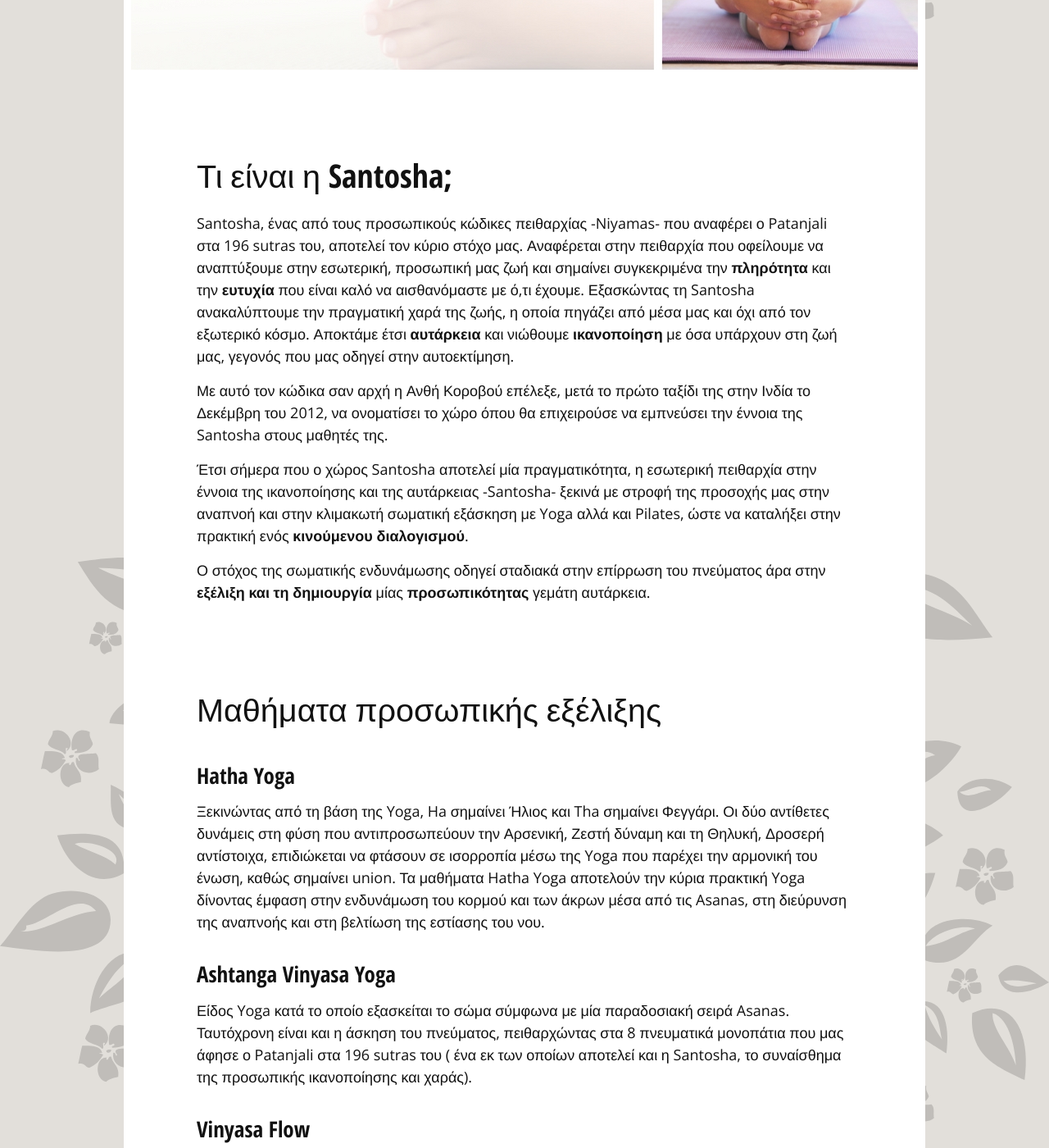
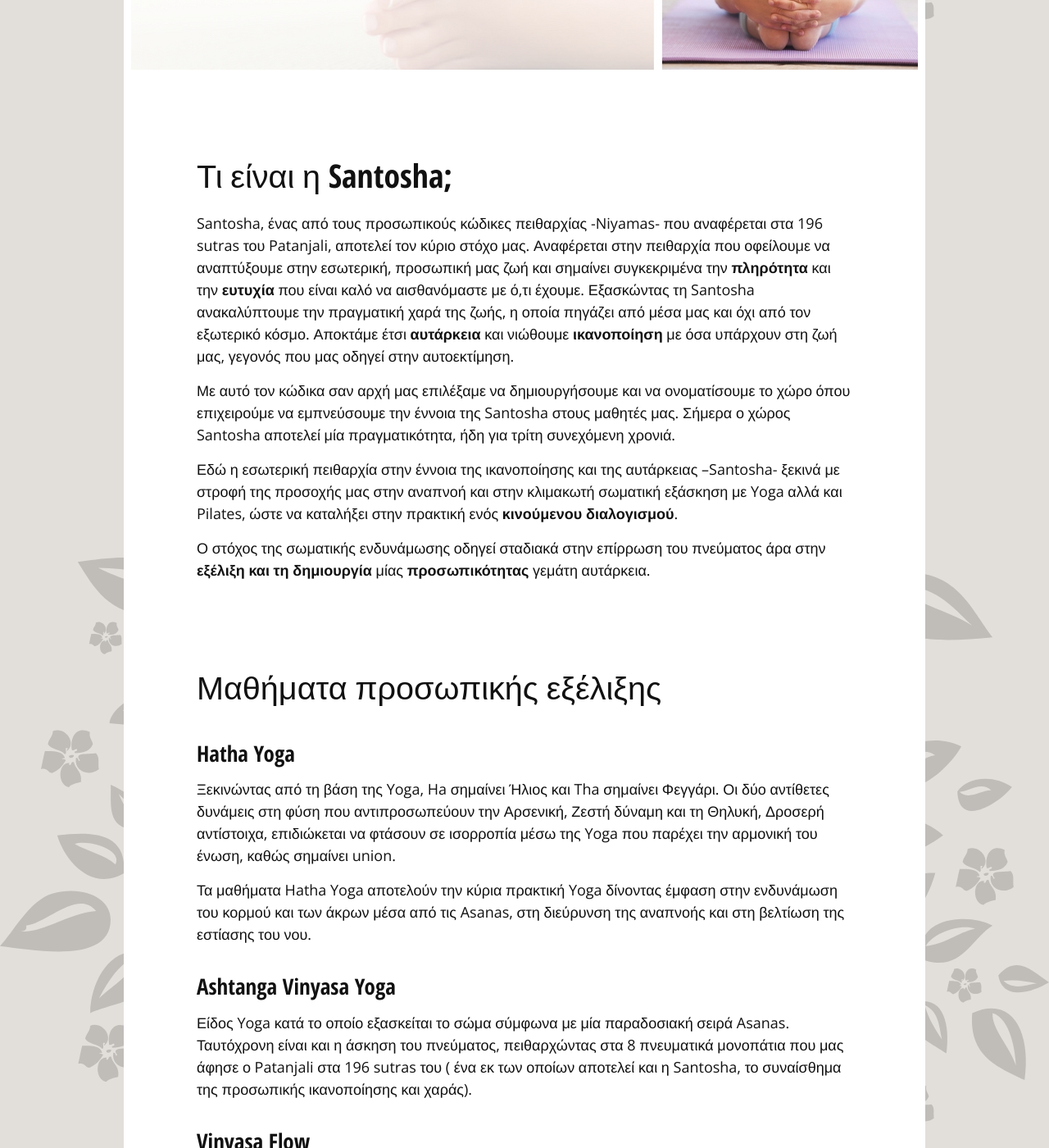
Before and after one commit to dimitrisdovinos/santosha.gr, a Jekyll site: the page built from index.html, in a window 1280 px wide and 1400 px high, scrolled down 915 px. Shown: the whole window at 82% size. Built offline with Jekyll 4.4.1, drawn with Linux system fonts in a browser that asks for light colours; some of the changed text lies outside the part shown.

Commit message:
modified:   _includes/about.html 	modified:   _includes/classes.html

```diff
--- a/_includes/about.html
+++ b/_includes/about.html
@@ -1,10 +1,10 @@
 
 
 <h2>Τι είναι η Santosha;</h2>
-<p>Santosha, ένας από τους προσωπικούς κώδικες πειθαρχίας -Niyamas- που αναφέρει ο  Patanjali στα 196 sutras του, αποτελεί τον κύριο στόχο μας. Αναφέρεται στην πειθαρχία που οφείλουμε να αναπτύξουμε στην εσωτερική, προσωπική μας ζωή και σημαίνει συγκεκριμένα την <strong>πληρότητα</strong> και την <strong>ευτυχία</strong> που είναι καλό να αισθανόμαστε με ό,τι έχουμε. Εξασκώντας τη Santosha ανακαλύπτουμε την πραγματική χαρά της ζωής, η οποία πηγάζει από μέσα μας και όχι από τον εξωτερικό κόσμο. Αποκτάμε έτσι <strong>αυτάρκεια</strong> και νιώθουμε <strong>ικανοποίηση</strong> με όσα υπάρχουν στη ζωή μας, γεγονός που μας οδηγεί στην αυτοεκτίμηση.</p>
+<p>Santosha, ένας από τους προσωπικούς κώδικες πειθαρχίας -Niyamas- που αναφέρεται στα 196 sutras του Patanjali, αποτελεί τον κύριο στόχο μας. Αναφέρεται στην πειθαρχία που οφείλουμε να αναπτύξουμε στην εσωτερική, προσωπική μας ζωή και σημαίνει συγκεκριμένα την <strong>πληρότητα</strong> και την <strong>ευτυχία</strong> που είναι καλό να αισθανόμαστε με ό,τι έχουμε. Εξασκώντας τη Santosha ανακαλύπτουμε την πραγματική χαρά της ζωής, η οποία πηγάζει από μέσα μας και όχι από τον εξωτερικό κόσμο. Αποκτάμε έτσι <strong>αυτάρκεια</strong> και νιώθουμε <strong>ικανοποίηση</strong> με όσα υπάρχουν στη ζωή μας, γεγονός που μας οδηγεί στην αυτοεκτίμηση.</p>
 
-<p>Με αυτό τον κώδικα σαν αρχή η Ανθή Κοροβού επέλεξε, μετά το πρώτο ταξίδι της στην Ινδία το Δεκέμβρη του 2012, να ονοματίσει το χώρο όπου θα επιχειρούσε να εμπνεύσει την έννοια της Santosha στους μαθητές της.</p>
+<p>Με αυτό τον κώδικα σαν αρχή μας επιλέξαμε να δημιουργήσουμε και να ονοματίσουμε το χώρο όπου επιχειρούμε να εμπνεύσουμε την έννοια της Santosha στους μαθητές μας. Σήμερα ο χώρος Santosha αποτελεί μία πραγματικότητα, ήδη για τρίτη συνεχόμενη χρονιά.</p>
 
-<p>Έτσι σήμερα που ο χώρος Santosha αποτελεί μία πραγματικότητα, η εσωτερική πειθαρχία στην έννοια της ικανοποίησης και της αυτάρκειας -Santosha- ξεκινά με στροφή της προσοχής μας στην αναπνοή και στην κλιμακωτή σωματική εξάσκηση με Yoga αλλά και Pilates, ώστε να καταλήξει στην πρακτική ενός <strong>κινούμενου διαλογισμού</strong>.</p>
+<p>Εδώ η εσωτερική πειθαρχία στην έννοια της ικανοποίησης και της αυτάρκειας –Santosha- ξεκινά με στροφή της προσοχής μας στην αναπνοή και στην κλιμακωτή σωματική εξάσκηση με Yoga αλλά και Pilates, ώστε να καταλήξει στην πρακτική ενός <strong>κινούμενου διαλογισμού</strong>.</p>
 
 <p>Ο στόχος της σωματικής ενδυνάμωσης οδηγεί σταδιακά στην επίρρωση του πνεύματος άρα στην <strong>εξέλιξη και τη δημιουργία</strong> μίας <strong>προσωπικότητας</strong> γεμάτη αυτάρκεια.</p>
--- a/_includes/classes.html
+++ b/_includes/classes.html
@@ -3,8 +3,9 @@
 <h2>Μαθήματα προσωπικής εξέλιξης</h2>
 
 <h3>Hatha Yoga</h3>
-<p>Ξεκινώντας από τη βάση της Yoga, Ha σημαίνει Ήλιος και  Tha σημαίνει Φεγγάρι. Οι δύο αντίθετες δυνάμεις στη φύση που αντιπροσωπεύουν την Αρσενική, Ζεστή δύναμη και τη Θηλυκή, Δροσερή αντίστοιχα, επιδιώκεται να φτάσουν σε ισορροπία μέσω της Yoga που παρέχει την αρμονική του ένωση, καθώς σημαίνει union.
-Τα μαθήματα Hatha Yoga αποτελούν την κύρια πρακτική Yoga δίνοντας έμφαση στην ενδυνάμωση του κορμού και των άκρων μέσα από τις Asanas, στη διεύρυνση της αναπνοής και στη βελτίωση της εστίασης του νου.</p>
+<p>Ξεκινώντας από τη βάση της Yoga, Ha σημαίνει Ήλιος και Tha σημαίνει Φεγγάρι. Οι δύο αντίθετες δυνάμεις στη φύση που αντιπροσωπεύουν την Αρσενική, Ζεστή δύναμη και τη Θηλυκή, Δροσερή αντίστοιχα, επιδιώκεται να φτάσουν σε ισορροπία μέσω της Yoga που παρέχει την αρμονική του ένωση, καθώς σημαίνει union.</p>
+
+<p>Τα μαθήματα Hatha Yoga αποτελούν την κύρια πρακτική Yoga δίνοντας έμφαση στην ενδυνάμωση του κορμού και των άκρων μέσα από τις Asanas, στη διεύρυνση της αναπνοής και στη βελτίωση της εστίασης του νου.</p>
 
 <h3>Ashtanga Vinyasa Yoga</h3>
 <p>Είδος Yoga κατά το οποίο εξασκείται το σώμα σύμφωνα με μία παραδοσιακή σειρά Asanas. Ταυτόχρονη είναι και η άσκηση του πνεύματος, πειθαρχώντας στα 8 πνευματικά μονοπάτια που μας άφησε ο Patanjali στα 196 sutras του ( ένα εκ των οποίων αποτελεί και η Santosha, το συναίσθημα της προσωπικής ικανοποίησης και χαράς).</p>
```
Also changed, not shown: other parts of _includes/classes.html (+3 -1 lines).
